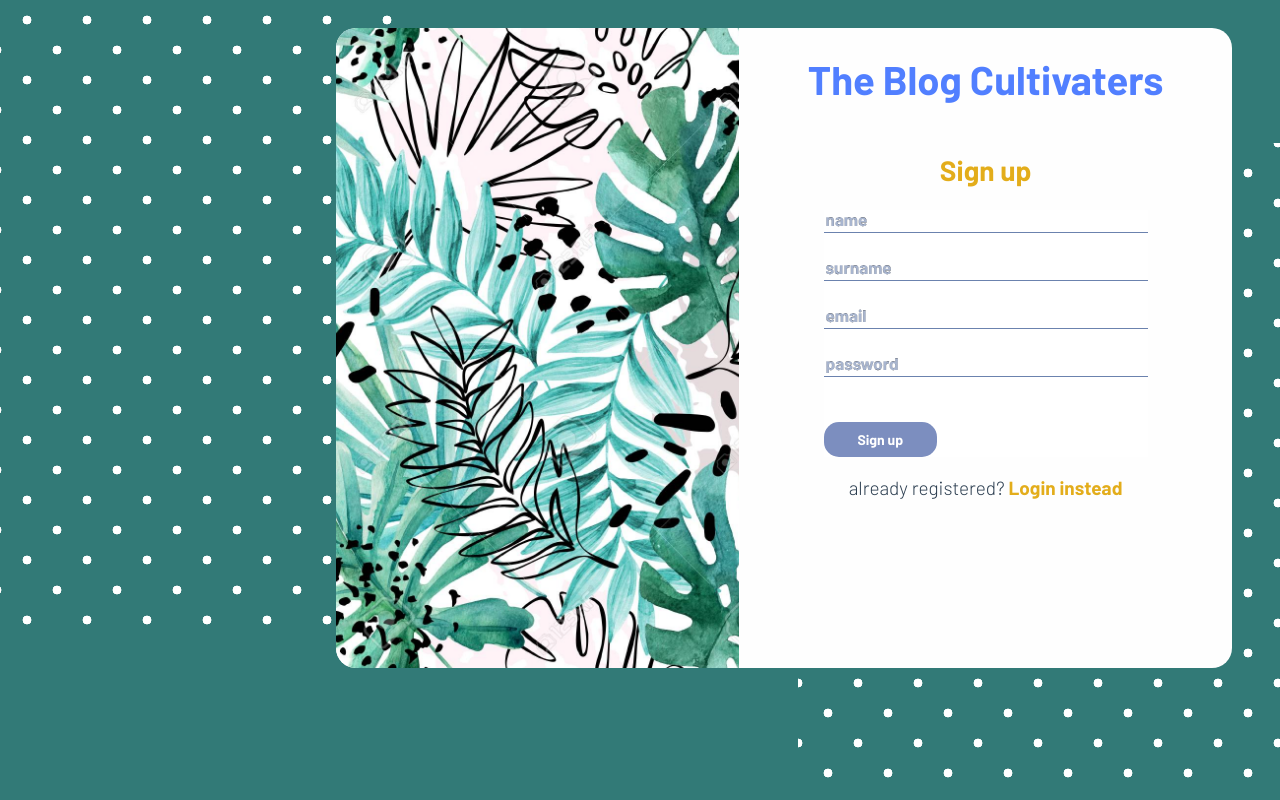
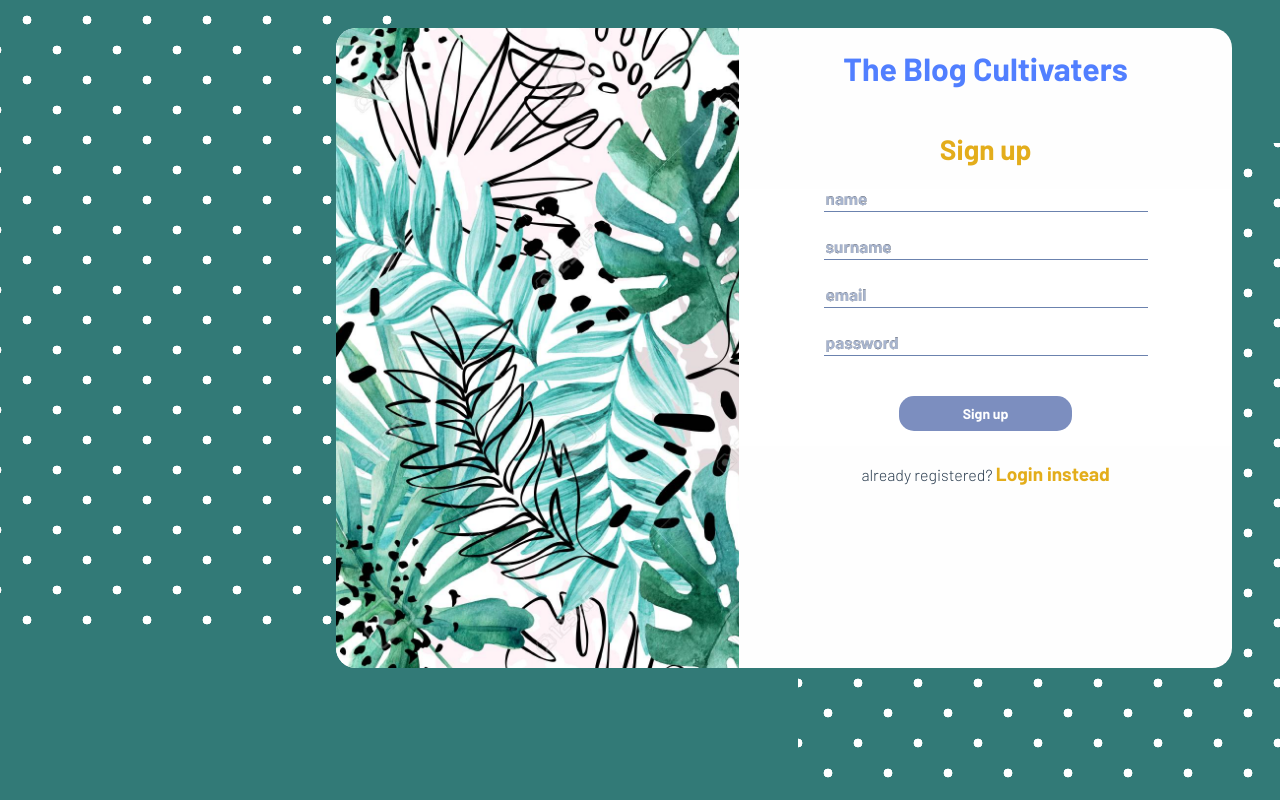
Before and after one commit to thabo-div2/lc_studios_blogs, a Vue app: page / in a window 1280 px wide. Both pictures are taken after a click on the element "Signup instead". Built offline with nearby package versions, Linux system fonts and the light colour scheme; no server answers.

Commit message:
Changes to the Sign in form

```diff
--- a/src/components/Login.vue
+++ b/src/components/Login.vue
@@ -70,25 +70,20 @@ form {
   background: none;
 }
 .title {
-	/* color: #F8D6D6; */
+  color: #f8d6d6;
   color: #517fff;
   display: flex;
+  font-family: "Barlow", sans-serif;
+}
+.subtitle {
+  color: #e3ad1b;
   /* -webkit-text-stroke: 0.5px black; */
   /* -webkit-font-smoothing: antialiased; */
-	/* font-weight: bold; */
-	font-family: "Barlow", sans-serif;
-	font-size: 40px;
-}
-.subtitle {
-	color: #7c8ebf;
-	/* -webkit-text-stroke: 0.5px black; */
-	/* -webkit-font-smoothing: antialiased; */
-	font-size: 28px;
+  /* font-size: 28px; */
   font-family: "Barlow", sans-serif;
 }
 form {
-	display: flex;
-	flex-direction: column;
+  background: #fff;
 }
 .inputs {
   width: 25vw;
--- a/src/components/Signup.vue
+++ b/src/components/Signup.vue
@@ -61,7 +61,7 @@ export default {
 };
 </script>
 
-<style>
+<style lang="scss">
 .signup_subtitle {
   color: #e3ad1b;
   /* -webkit-text-stroke: 0.5px black; */
@@ -70,7 +70,6 @@ export default {
   font-family: "Barlow", sans-serif;
 }
 .signup_btn {
-	background: #7c8ebf;
   border: none;
   width: 35%;
   padding: 9px 0 9px 0;
@@ -78,7 +77,9 @@ export default {
   font-family: "Barlow", sans-serif;
   font-size: 14px;
   font-weight: 600;
+  margin: 15px auto;
   color: white;
+  background-color: #7c8ebf;
 }
 .signup_btn:hover {
   cursor: pointer;
@@ -92,7 +93,5 @@ export default {
 }
 .login_hover_content {
   font-family: "Barlow", sans-serif;
-	font-weight: 500;
-	font-size: 19px;
 }
 </style>
```
Lines whose indentation alone changed are shown as unchanged.
